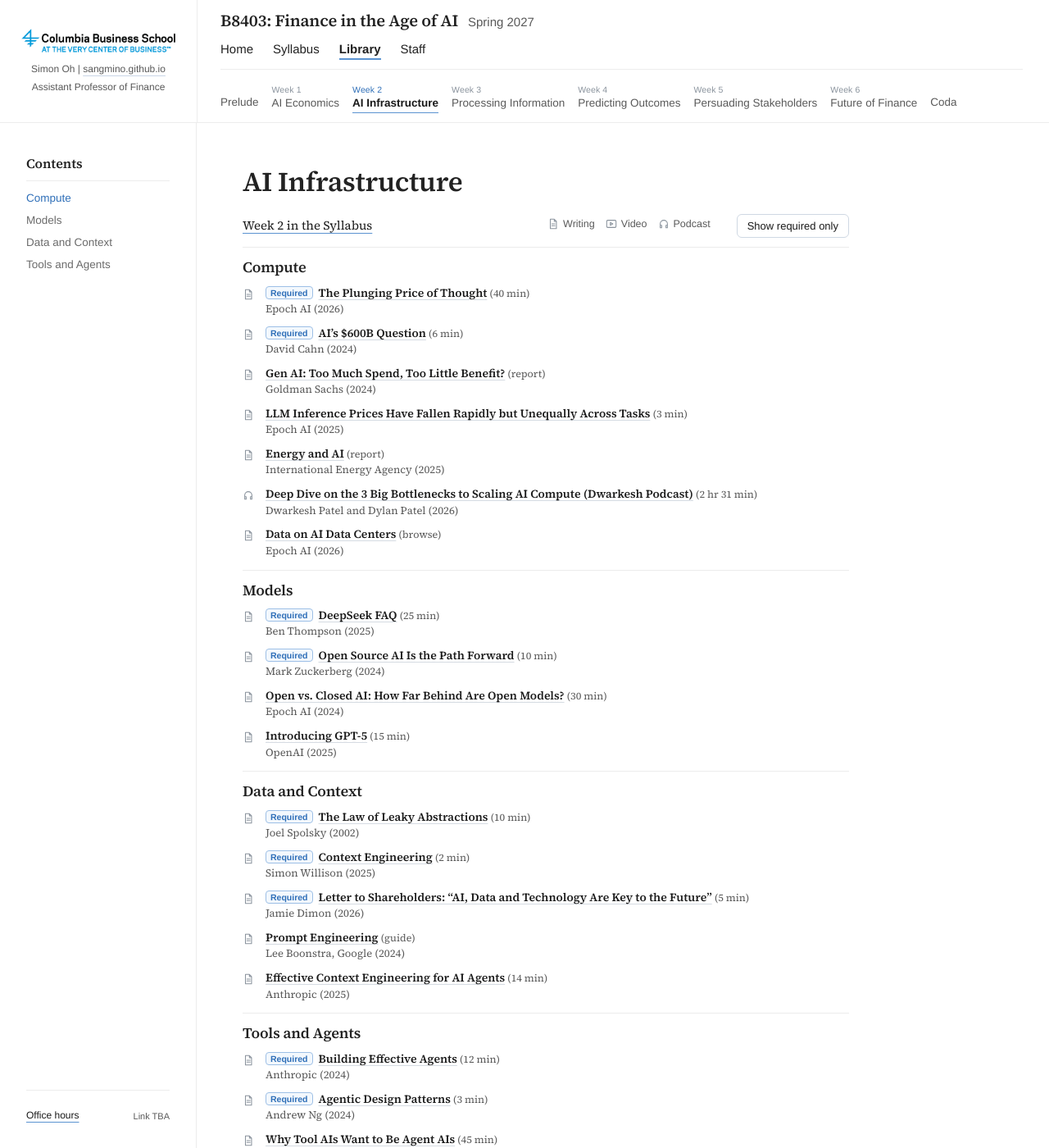
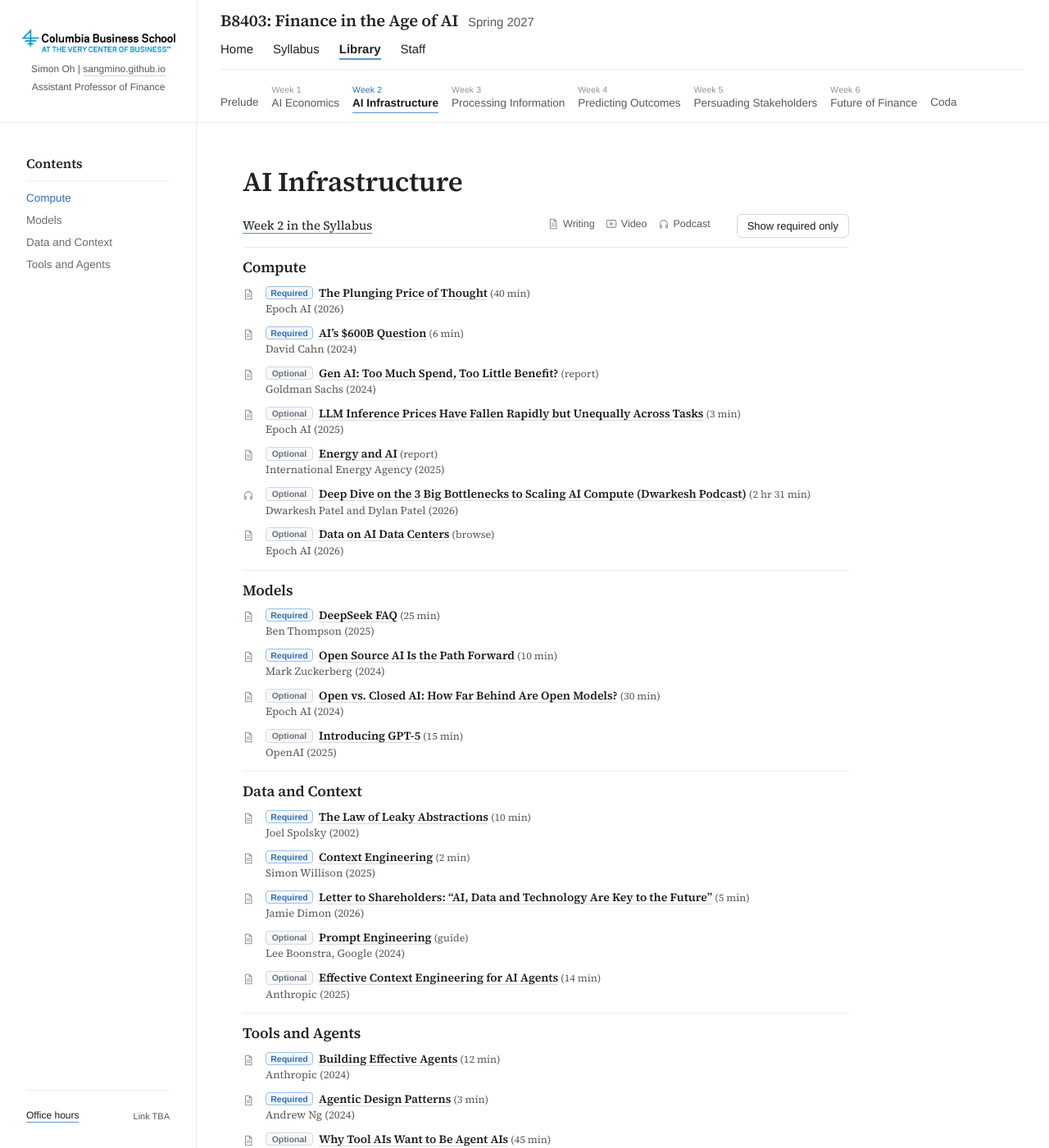
Before and after one commit to ai-finance-cbs/ai-finance-cbs.github.io, a Jekyll site: the page built from library/ai-infrastructure.html, in a window 1280 px wide and 1400 px high. Shown: the whole window at 82% size. Built offline with Jekyll 4.4.1, drawn with Linux system fonts in a browser that asks for light colours.

Commit message:
Library: Optional badge, same width as Required
Claude-Session: https://claude.ai/code/session_011QbhiHwAKqFwg98r4t5oEG

```diff
--- a/_includes/material-item.html
+++ b/_includes/material-item.html
@@ -1 +1 @@
-{% assign m = include.m %}<li class="material" data-level="{{ m.level }}"><span class="material-icon" role="img" aria-label="{{ m.kind }}" title="{{ m.kind }}">{% case m.kind %}{% when 'Video' %}<svg viewBox="0 0 16 16" aria-hidden="true"><rect x="1.5" y="3" width="13" height="10" rx="1.5"/><path d="M6.5 6v4l3.5-2z"/></svg>{% when 'Podcast' %}<svg viewBox="0 0 16 16" aria-hidden="true"><path d="M3 10V8a5 5 0 0 1 10 0v2 M3 10h2v3.5H3z M11 10h2v3.5h-2z"/></svg>{% else %}<svg viewBox="0 0 16 16" aria-hidden="true"><path d="M4 1.5h5.5L12.5 4.5v10h-8.5z M9.5 1.5v3h3 M6 8h4.5 M6 10.5h4.5" /></svg>{% endcase %}</span>{% if m.level == 'required' %}<span class="badge-required">Required</span>{% endif %}{% if m.url %}<a href="{{ m.url }}">{{ m.title }}</a>{% else %}{{ m.title }}{% endif %}{% if m.length %}<span class="material-length"> ({{ m.length }})</span>{% endif %}<span class="material-source">{{ m.author }} ({{ m.year }})</span>{% if m.note %}<span class="material-note">{{ m.note }}</span>{% endif %}</li>
+{% assign m = include.m %}<li class="material" data-level="{{ m.level }}"><span class="material-icon" role="img" aria-label="{{ m.kind }}" title="{{ m.kind }}">{% case m.kind %}{% when 'Video' %}<svg viewBox="0 0 16 16" aria-hidden="true"><rect x="1.5" y="3" width="13" height="10" rx="1.5"/><path d="M6.5 6v4l3.5-2z"/></svg>{% when 'Podcast' %}<svg viewBox="0 0 16 16" aria-hidden="true"><path d="M3 10V8a5 5 0 0 1 10 0v2 M3 10h2v3.5H3z M11 10h2v3.5h-2z"/></svg>{% else %}<svg viewBox="0 0 16 16" aria-hidden="true"><path d="M4 1.5h5.5L12.5 4.5v10h-8.5z M9.5 1.5v3h3 M6 8h4.5 M6 10.5h4.5" /></svg>{% endcase %}</span>{% if m.level == 'required' %}<span class="badge-required">Required</span>{% else %}<span class="badge-required badge-optional">Optional</span>{% endif %}{% if m.url %}<a href="{{ m.url }}">{{ m.title }}</a>{% else %}{{ m.title }}{% endif %}{% if m.length %}<span class="material-length"> ({{ m.length }})</span>{% endif %}<span class="material-source">{{ m.author }} ({{ m.year }})</span>{% if m.note %}<span class="material-note">{{ m.note }}</span>{% endif %}</li>
--- a/assets/site.css
+++ b/assets/site.css
@@ -525,3 +525,7 @@ caption { margin-bottom:6px; }
 }
 .home-section + .home-section, .lead + .home-section { margin-top:32px; }
 .lead + .library-index { margin-top:18px; }
+
+/* Required / Optional badges: same width */
+.badge-required { display:inline-block; width:58px; text-align:center; box-sizing:border-box; }
+.badge-optional { color:#6b737c; border-color:#d3d8de; background:#f7f8f9; }
```
